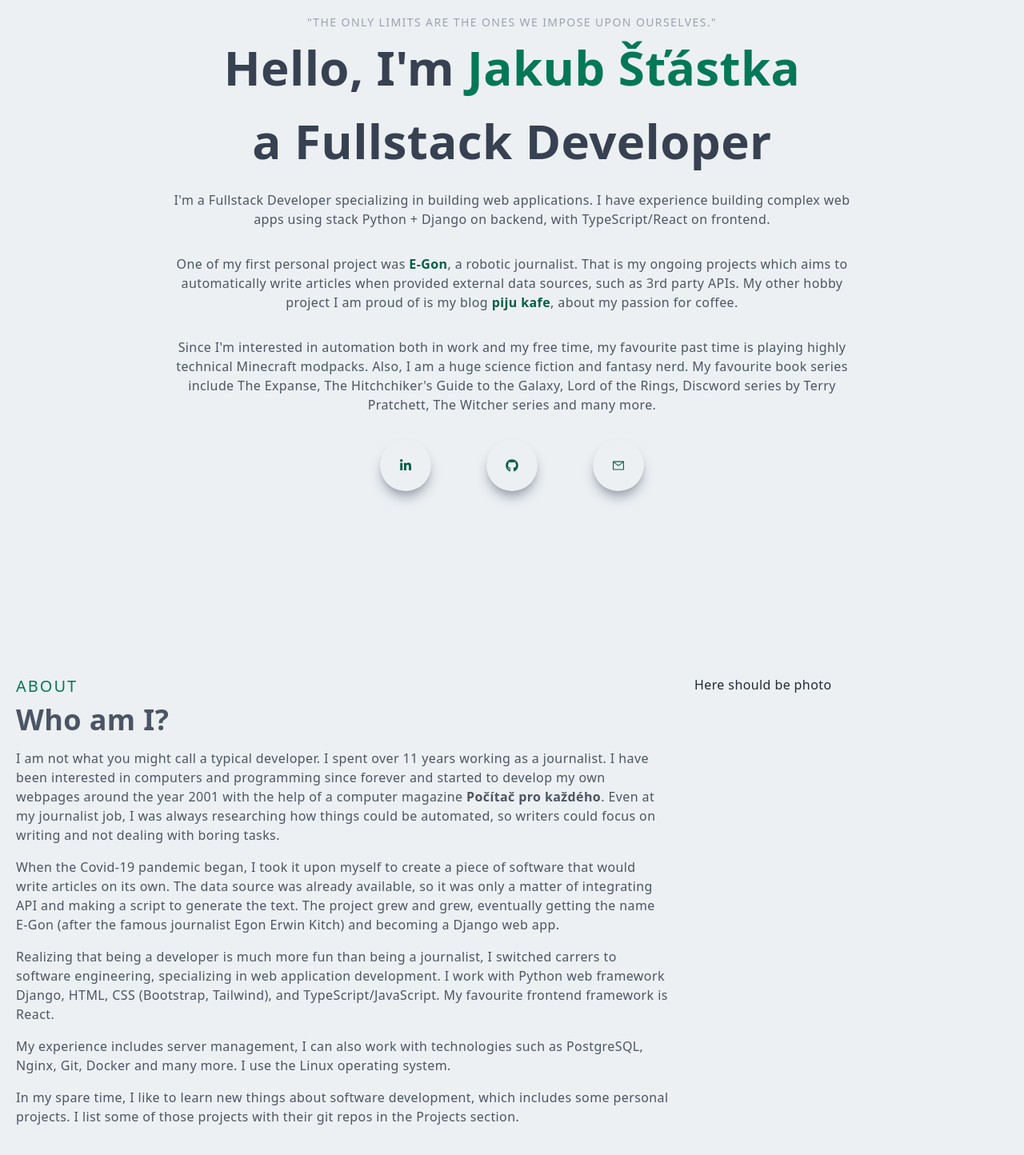
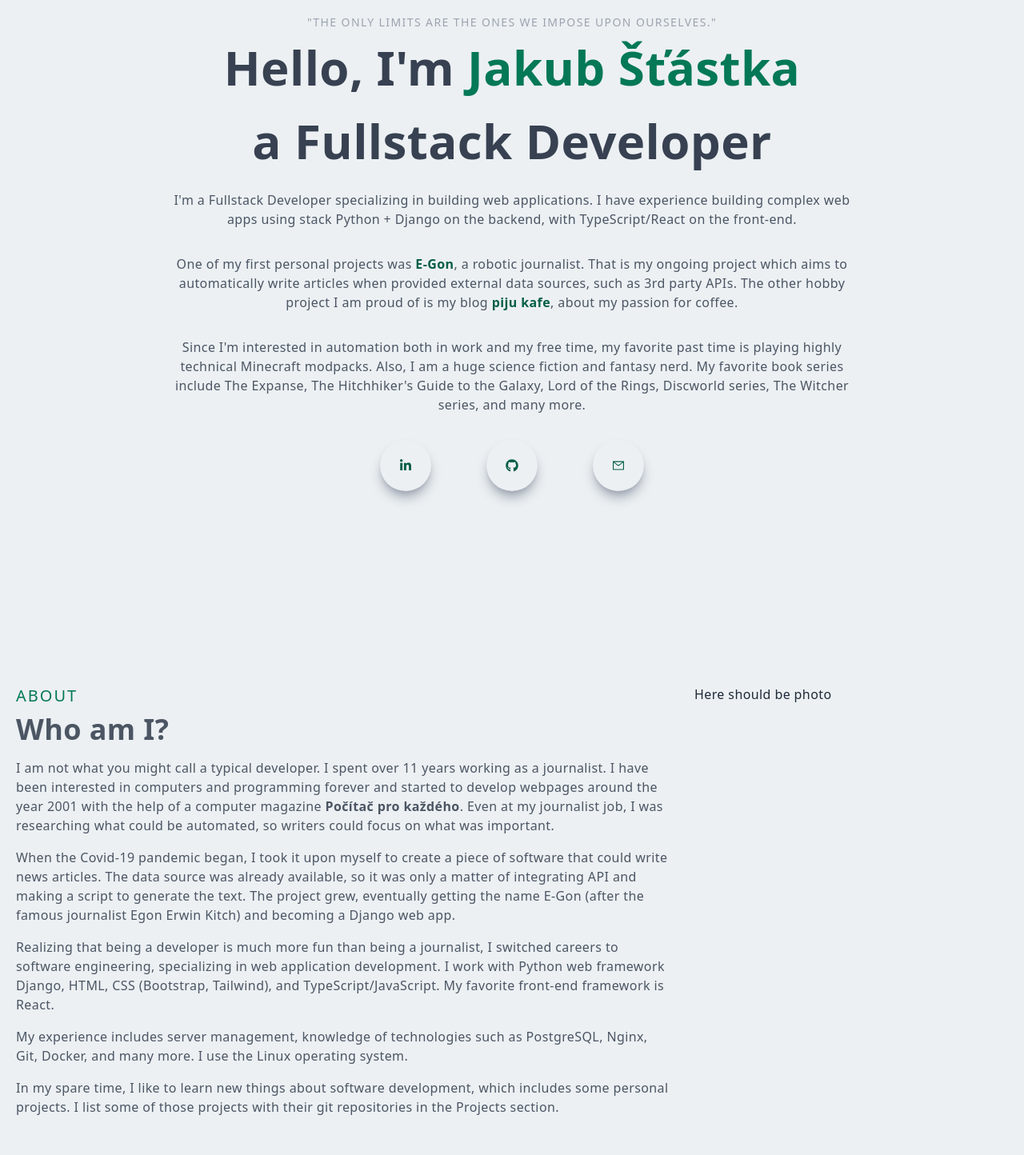
Before and after one commit to jakubstastka/next-js-react-resume-site, a Next.js app: page / in a window 1280 px wide. Shown: the part 70-1514 px from the top of the page at 80% size. Built offline with nearby package versions, Linux system fonts and the light colour scheme.

Commit message:
content grammar mistakes fix

```diff
--- a/components/About.jsx
+++ b/components/About.jsx
@@ -10,39 +10,38 @@ export default function About() {
           <p className="py-2 text-gray-600">
             I am not what you might call a typical developer. I spent over 11
             years working as a journalist. I have been interested in computers
-            and programming since forever and started to develop my own webpages
-            around the year 2001 with the help of a computer magazine{" "}
+            and programming forever and started to develop webpages around the
+            year 2001 with the help of a computer magazine{" "}
             <span className="font-bold">Počítač pro každého</span>. Even at my
-            journalist job, I was always researching how things could be
-            automated, so writers could focus on writing and not dealing with
-            boring tasks.
+            journalist job, I was researching what could be automated, so
+            writers could focus on what was important.
           </p>
           <p className="py-2 text-gray-600">
             When the Covid-19 pandemic began, I took it upon myself to create a
-            piece of software that would write articles on its own. The data
-            source was already available, so it was only a matter of integrating
-            API and making a script to generate the text. The project grew and
-            grew, eventually getting the name E-Gon (after the famous journalist
-            Egon Erwin Kitch) and becoming a Django web app.
+            piece of software that could write news articles. The data source
+            was already available, so it was only a matter of integrating API
+            and making a script to generate the text. The project grew,
+            eventually getting the name E-Gon (after the famous journalist Egon
+            Erwin Kitch) and becoming a Django web app.
           </p>
           <p className="py-2 text-gray-600">
             Realizing that being a developer is much more fun than being a
-            journalist, I switched carrers to software engineering, specializing
+            journalist, I switched careers to software engineering, specializing
             in web application development. I work with Python web framework
             Django, HTML, CSS (Bootstrap, Tailwind), and TypeScript/JavaScript.
-            My favourite frontend framework is React.
+            My favorite front-end framework is React.
           </p>
 
           <p className="py-2 text-gray-600">
-            My experience includes server management, I can also work with
-            technologies such as PostgreSQL, Nginx, Git, Docker and many more. I
-            use the Linux operating system.
+            My experience includes server management, knowledge of technologies
+            such as PostgreSQL, Nginx, Git, Docker, and many more. I use the
+            Linux operating system.
           </p>
 
           <p className="py-2 text-gray-600">
             In my spare time, I like to learn new things about software
             development, which includes some personal projects. I list some of
-            those projects with their git repos in the Projects section.
+            those projects with their git repositories in the Projects section.
           </p>
         </div>
         <div>
--- a/components/Main.jsx
+++ b/components/Main.jsx
@@ -18,24 +18,25 @@ export default function Main() {
           <p className="py-4 text-gray-600 max-w-[70%] m-auto">
             I&apos;m a Fullstack Developer specializing in building web
             applications. I have experience building complex web apps using
-            stack Python + Django on backend, with TypeScript/React on frontend.
+            stack Python + Django on the backend, with TypeScript/React on the
+            front-end.
           </p>
           <p className="py-4 text-gray-600 max-w-[70%] m-auto">
-            One of my first personal project was{" "}
+            One of my first personal projects was{" "}
             <Link href={"https://elektronickynovinar.cz"}>E-Gon</Link>, a
-            robotic journalist. That is my ongoing projects which aims to
+            robotic journalist. That is my ongoing project which aims to
             automatically write articles when provided external data sources,
-            such as 3rd party APIs. My other hobby project I am proud of is my
+            such as 3rd party APIs. The other hobby project I am proud of is my
             blog <Link href={"https://pijukafe.cz"}>piju kafe</Link>, about my
             passion for coffee.
           </p>
           <p className="py-4 text-gray-600 max-w-[70%] m-auto">
             Since I&apos;m interested in automation both in work and my free
-            time, my favourite past time is playing highly technical Minecraft
+            time, my favorite past time is playing highly technical Minecraft
             modpacks. Also, I am a huge science fiction and fantasy nerd. My
-            favourite book series include The Expanse, The Hitchchiker&apos;s
-            Guide to the Galaxy, Lord of the Rings, Discword series by Terry
-            Pratchett, The Witcher series and many more.
+            favorite book series include The Expanse, The Hitchhiker&apos;s
+            Guide to the Galaxy, Lord of the Rings, Discworld series, The
+            Witcher series, and many more.
           </p>
           <div className="flex items-center justify-between pb-5 max-w-[330px] m-auto py-4">
             <Link href={"https://www.linkedin.com/in/jakubstastka/"}>
```
